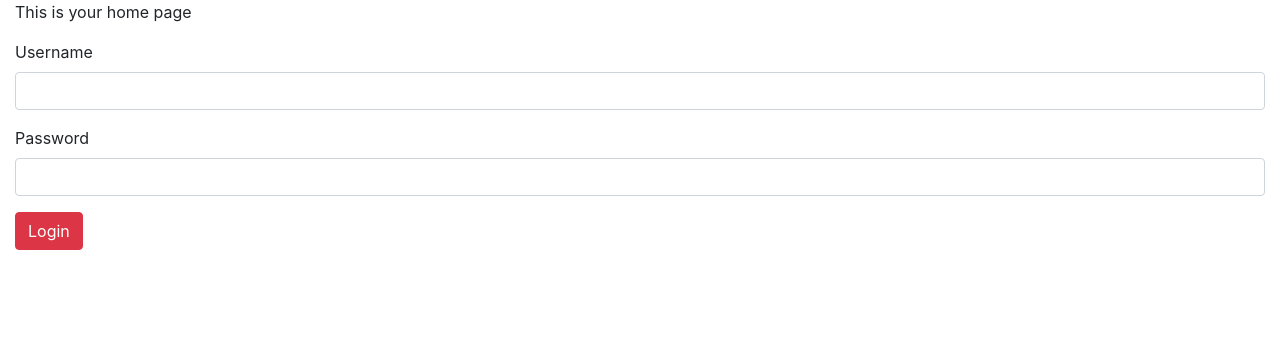
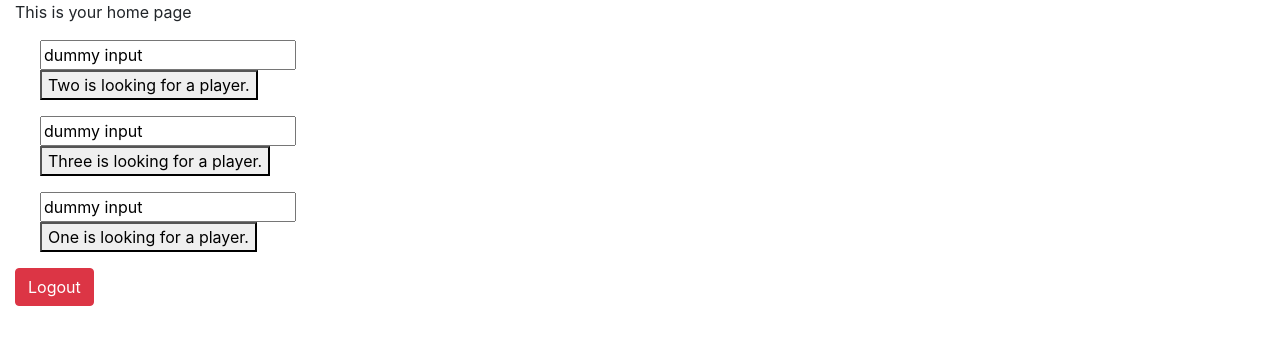
Before and after one commit to TastyChickenMmm/djangoProject, a Django app: page / in a window 1280 px wide. Shown: the top 345 px of the page. Run offline with Django 3.2, Linux system fonts and the light colour scheme; a user stored in the database is signed in; data comes from the database, SQL or seed files in the repository; both versions use the stored data as it was after the commit; some libraries are stand-ins or nearby versions.

Commit message:
Added logout

```diff
--- a/mysite/games/templates/games/index.html
+++ b/mysite/games/templates/games/index.html
@@ -31,6 +31,13 @@
 
 </ul>
 
+<div class="container-fluid">
+  <form method="post">
+    {% csrf_token %}
+    <button type="submit" class="btn btn-danger" name="logout">Logout</button>
+  </form>
+</div>
+
 <!-- END OF LOGGED-IN VIEW -->
 {% else %}
 
--- a/mysite/games/views.py
+++ b/mysite/games/views.py
@@ -35,6 +35,7 @@ def home(request):
     allProfiles = Profile.objects.all() #like a list
     context = {'allMatches': allMatches,
     'allProfiles': allProfiles,
+    'loggedIn': loggedIn,
     }
     return render(request, 'games/index.html', context)
 
```
Also changed, not shown: mysite/db.sqlite3.
